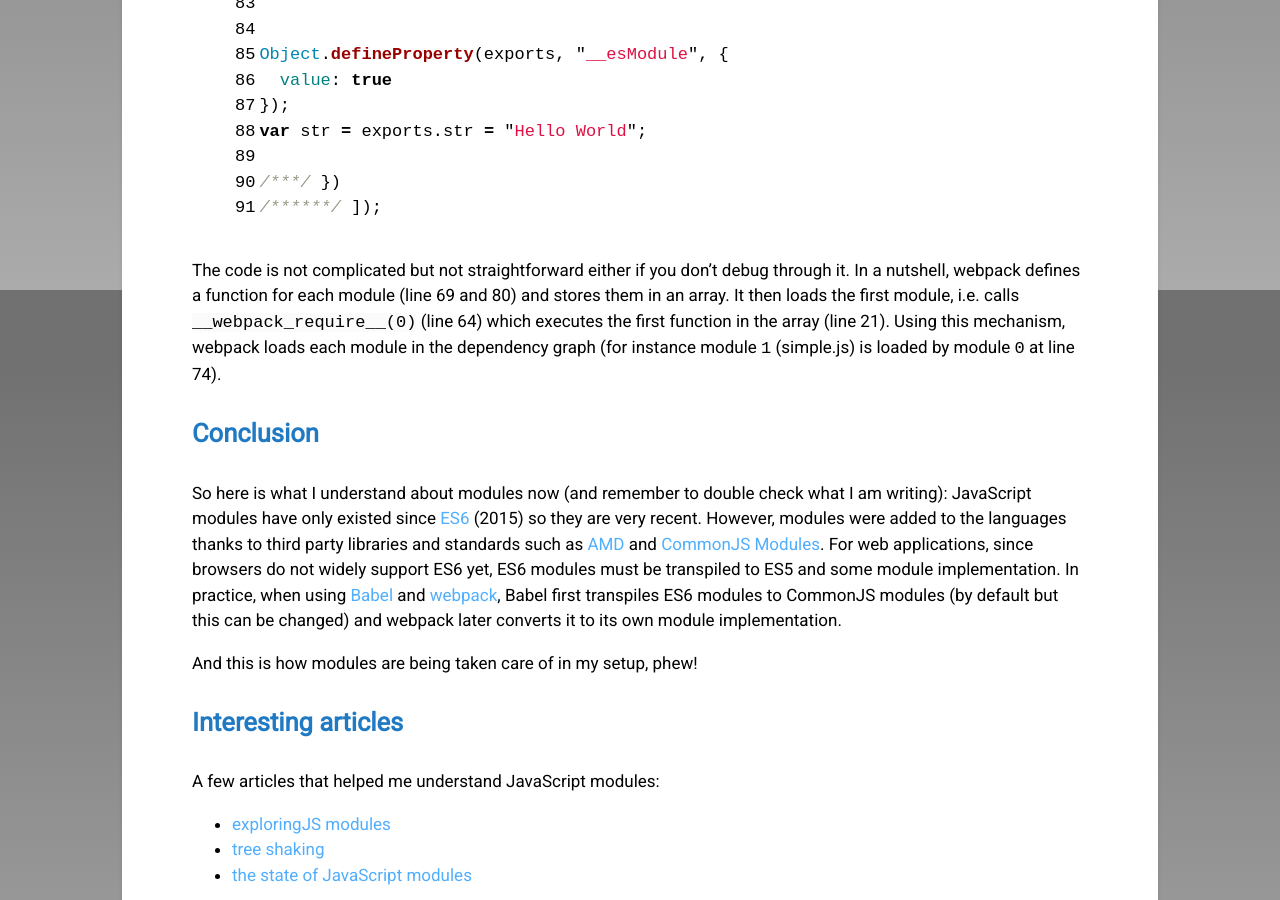
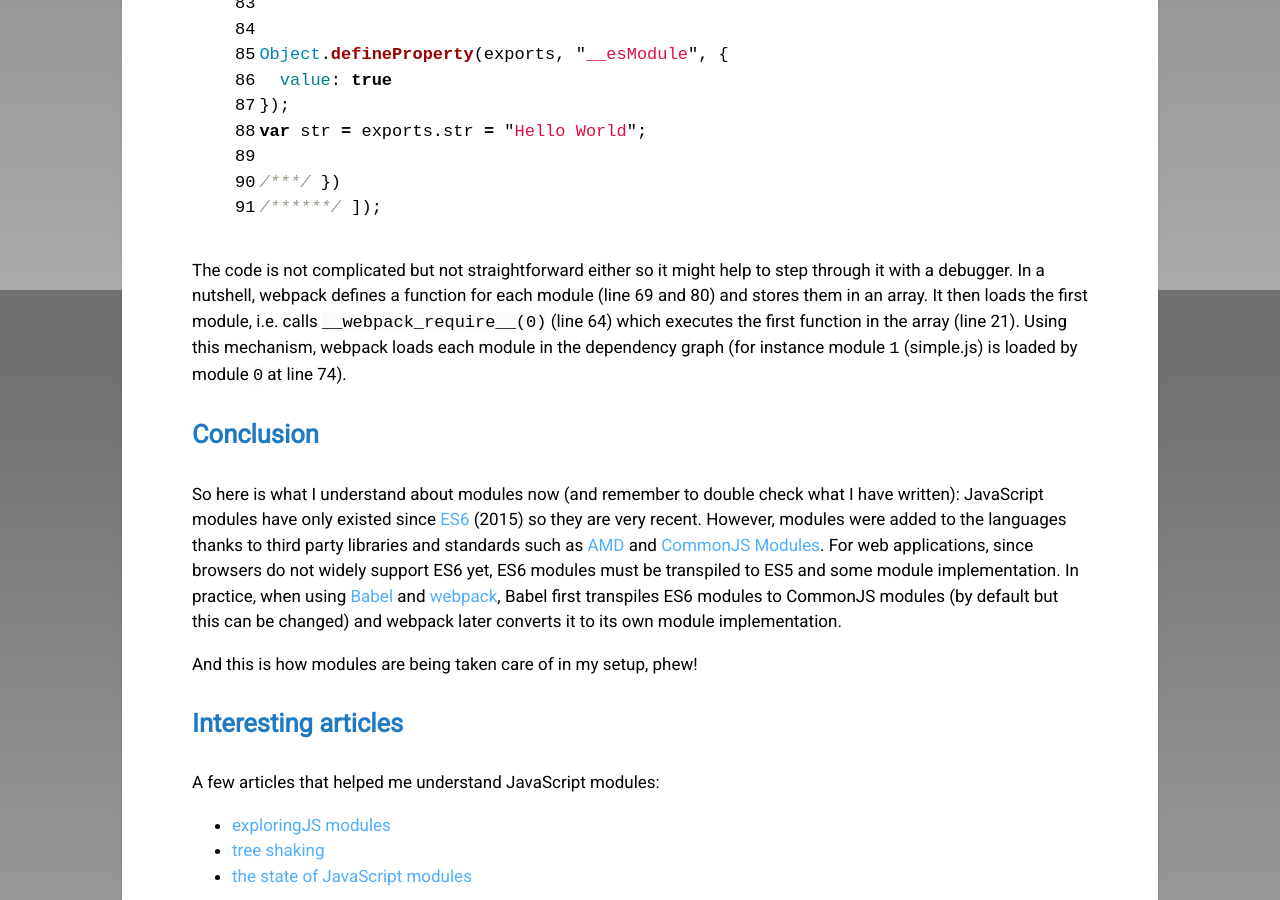
Before and after one commit to caroleolivier/caroleolivier.github.io, a Jekyll site: the page built from _posts/2017-11-21-javascript-modules.md, in a window 1280 px wide and 900 px high, scrolled down 5110 px. Built offline with Jekyll 4.4.1, drawn with Linux system fonts in a browser that asks for light colours; some of the changed text lies outside the part shown.

Commit message:
Address Simon's last comments

```diff
--- a/_posts/2017-11-21-javascript-modules.md
+++ b/_posts/2017-11-21-javascript-modules.md
@@ -196,12 +196,12 @@ var str = exports.str = "Hello World";
 /******/ ]);
 {% endhighlight %}
 
-The code is not complicated but not straightforward either if you don't debug through it. In a nutshell, webpack defines a function for each module (line 69 and 80) and stores them in an array. It then loads the first module, i.e. calls `__webpack_require__(0)` (line 64) which executes the first function in the array (line 21). Using this mechanism, webpack loads each module in the dependency graph (for instance module `1` (simple.js) is loaded by module `0` at line 74).
+The code is not complicated but not straightforward either so it might help to step through it with a debugger. In a nutshell, webpack defines a function for each module (line 69 and 80) and stores them in an array. It then loads the first module, i.e. calls `__webpack_require__(0)` (line 64) which executes the first function in the array (line 21). Using this mechanism, webpack loads each module in the dependency graph (for instance module `1` (simple.js) is loaded by module `0` at line 74).
 
 
 #### Conclusion
 
-So here is what I understand about modules now (and remember to double check what I am writing): JavaScript modules have only existed since [ES6](http://www.ecma-international.org/ecma-262/6.0/ECMA-262.pdf) (2015) so they are very recent. However, modules were added to the languages thanks to third party libraries and standards such as [AMD](https://github.com/amdjs/amdjs-api/blob/master/AMD.md) and [CommonJS Modules](http://wiki.commonjs.org/wiki/Modules/1.1). For web applications, since browsers do not widely support ES6 yet, ES6 modules must be transpiled to ES5 and some module implementation. In practice, when using [Babel](https://babeljs.io/) and [webpack](https://webpack.js.org/), Babel first transpiles ES6 modules to CommonJS modules (by default but this can be changed) and webpack later converts it to its own module implementation.
+So here is what I understand about modules now (and remember to double check what I have written): JavaScript modules have only existed since [ES6](http://www.ecma-international.org/ecma-262/6.0/ECMA-262.pdf) (2015) so they are very recent. However, modules were added to the languages thanks to third party libraries and standards such as [AMD](https://github.com/amdjs/amdjs-api/blob/master/AMD.md) and [CommonJS Modules](http://wiki.commonjs.org/wiki/Modules/1.1). For web applications, since browsers do not widely support ES6 yet, ES6 modules must be transpiled to ES5 and some module implementation. In practice, when using [Babel](https://babeljs.io/) and [webpack](https://webpack.js.org/), Babel first transpiles ES6 modules to CommonJS modules (by default but this can be changed) and webpack later converts it to its own module implementation.
 
 And this is how modules are being taken care of in my setup, phew!
 
```
Also changed, not shown: other parts of _posts/2017-11-21-javascript-modules.md (+1 -1 lines).
